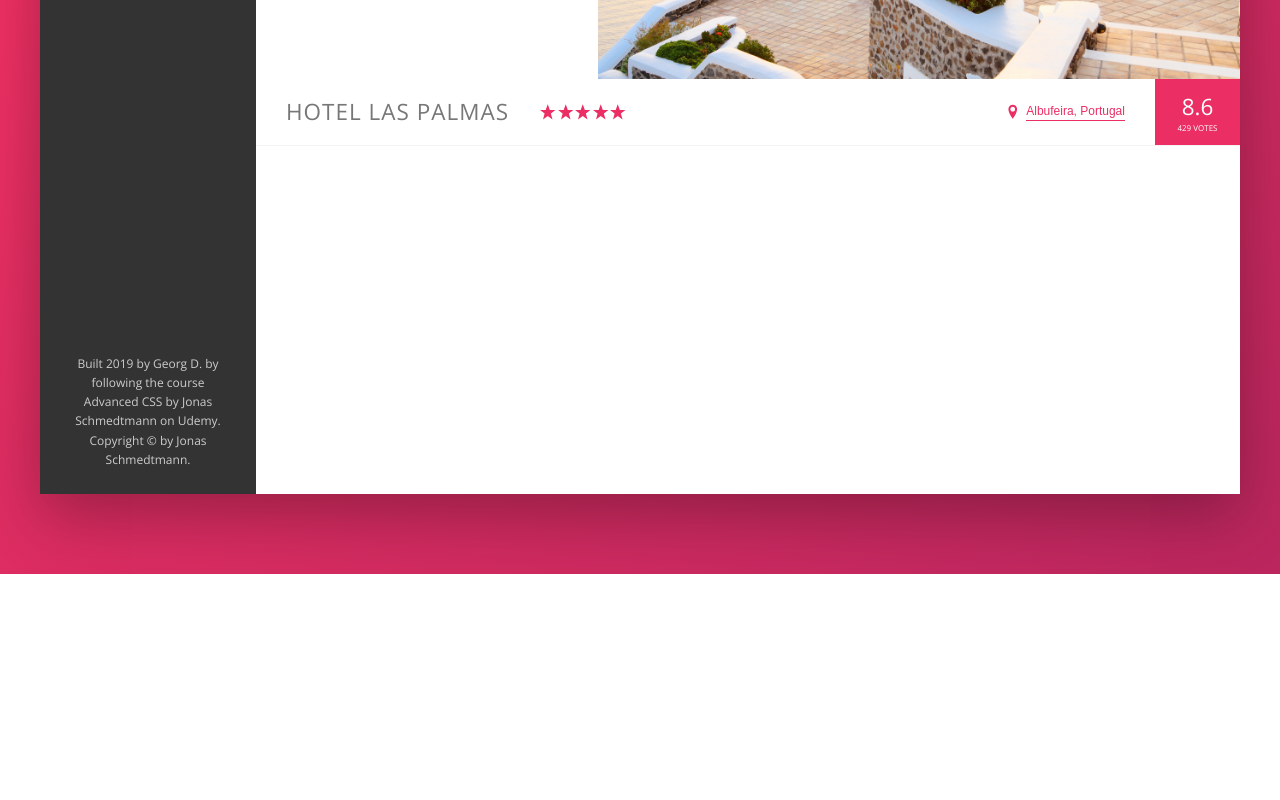
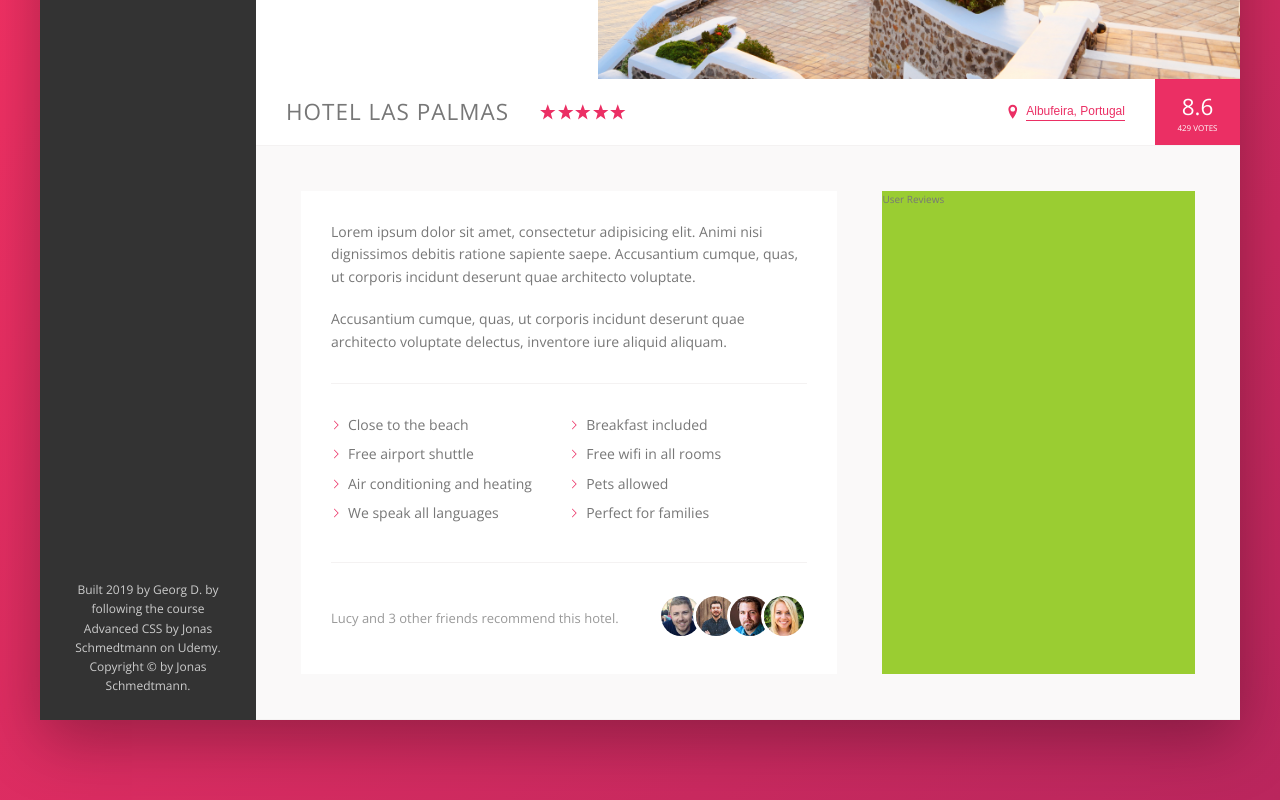
Before and after one commit to knuspersnack/2018_Udemy_CSS_Course_Trillo, a website: page index.html in a window 1280 px wide. Shown: the part 456-1256 px from the top of the page. Before the commit the page ends 1030 px from the top, so only its background shows below. Drawn offline with nearby package versions, Linux system fonts and the light colour scheme.

Commit message:
description section

```diff
--- a/index.html
+++ b/index.html
@@ -131,6 +131,45 @@
                             <div class="overview__rating-count">429 votes</div>
                         </div>
                     </div>
+
+                    <div class="detail">
+                        <div class="description">
+                            <p class="paragraph">
+                                Lorem ipsum dolor sit amet, consectetur adipisicing elit. Animi nisi dignissimos debitis ratione sapiente saepe.
+                                Accusantium cumque, quas, ut corporis incidunt deserunt quae architecto voluptate.
+
+                            </p>
+                            <p class="paragraph">
+                                Accusantium cumque, quas, ut corporis incidunt deserunt quae architecto voluptate delectus, inventore iure aliquid aliquam.
+                            </p>
+                            <ul class="list">
+                                <li class="list__item">Close to the beach</li>
+                                <li class="list__item">Breakfast included</li>
+                                <li class="list__item">Free airport shuttle</li>
+                                <li class="list__item">Free wifi in all rooms</li>
+                                <li class="list__item">Air conditioning and heating</li>
+                                <li class="list__item">Pets allowed</li>
+                                <li class="list__item">We speak all languages</li>
+                                <li class="list__item">Perfect for families</li>
+                            </ul>
+                            <div class="recommend">
+                                <p class="recommend__count">
+                                    Lucy and 3 other friends recommend this hotel.
+                                </p>
+                                <div class="recommend__friends">
+                                    <img src="img/user-3.jpg" alt="Friend 1" class="recommend__photo">
+                                    <img src="img/user-4.jpg" alt="Friend 2" class="recommend__photo">
+                                    <img src="img/user-5.jpg" alt="Friend 3" class="recommend__photo">
+                                    <img src="img/user-6.jpg" alt="Friend 4" class="recommend__photo">
+                                </div>
+                            </div>
+                        </div>
+
+                        <div class="user-reviews">
+                            User Reviews
+                        </div>
+                    </div>
+
                 </main>
             </div>
         </div>
--- a/sass/_base.scss
+++ b/sass/_base.scss
@@ -12,6 +12,9 @@
     --color-grey-dark-3: #999;
 
     --shadow-dark: 0 2rem 6rem rgba(0,0,0,.3);
+    --shadow-light: 0 2rem 5rem rgba(0,0,0,.06);
+
+    --line: 1px solid var(--color-grey-light-2);
 }
 
 * {
--- a/sass/_components.scss
+++ b/sass/_components.scss
@@ -198,7 +198,7 @@
 .overview {
     display: flex;
     align-items: center;
-    border-bottom: 1px solid var(--color-grey-light-2);
+    border-bottom: var(--line);
 
     &__heading {
         font-size: 2.25rem;
@@ -294,3 +294,94 @@
         box-shadow: none;
     }
 }
+
+/** MAIN CONTENT**/
+.detail {
+    display: flex;
+    padding: 4.5rem;
+    background-color: var(--color-grey-light-1);
+    border-bottom: var(--line);
+}
+
+.description {
+    background-color: #fff;
+    box-shadow: var(--shadow-ligth);
+    padding: 3rem;
+    flex: 0 0 60%;
+    margin-right: 4.5rem;
+}
+
+.user-reviews {
+    background-color: yellowgreen;
+    flex: 1;
+}
+
+//Text
+.paragraph:not(:last-of-type){
+    margin-bottom: 2rem;
+}
+
+//List
+.list {
+    list-style: none;
+    margin: 3rem 0;
+    padding: 3rem 0;
+    border-top: var(--line);
+    border-bottom: var(--line);
+
+    display: flex;
+    flex-wrap: wrap;
+
+    &__item {
+        flex: 0 0 50%;
+        margin-bottom: .7rem;
+    }
+
+    &__item::before {
+        content: "";
+        display: inline-block;
+        height: 1rem;
+        width: 1rem;
+        margin-right: .7rem;
+
+        //Older browsers
+        // background-image: url(../img/chevron-thin-right.svg);
+        // background-size: cover;
+
+        //Newer Browsers - masks
+        background-color: var(--color-primary);
+        -webkit-mask-image: url(../img/chevron-thin-right.svg);
+        -webkit-mask-size: cover;
+        mask-image: url(../img/chevron-thin-right.svg);
+        mask-size: cover;
+    }
+}
+
+//Recommend
+.recommend {
+    font-size: 1.3rem;
+    color: var(--color-grey-dark-3);
+    display: flex;
+    align-items: center;
+
+
+    &__count {
+        margin-right: auto;
+    }
+
+    &__friends {
+
+    }
+
+    &__photo {
+        box-sizing: content-box;
+        height: 4rem;
+        width: 4rem;
+        border-radius: 50%;
+        border: 3px solid #fff;
+
+        &:not(:last-child){
+            margin-right: -1.5rem;
+        }
+    }
+}
--- a/sass/_layout.scss
+++ b/sass/_layout.scss
@@ -34,7 +34,19 @@
 
 .hotel-view {
     background-color: #fff;
-    height: 80rem;
-
     flex: 1;
 }
+
+.description {
+    font-size: 1.4rem;
+    background-color: #fff;
+    box-shadow: var(--shadow-light);
+    padding: 3rem;
+    flex: 0 0 60%;
+    margin-right: 4.5rem;
+}
+
+.user-reviews {
+    background-color: yellowgreen;
+    flex: 1;
+}
```
Also changed, not shown: css/style.css.
